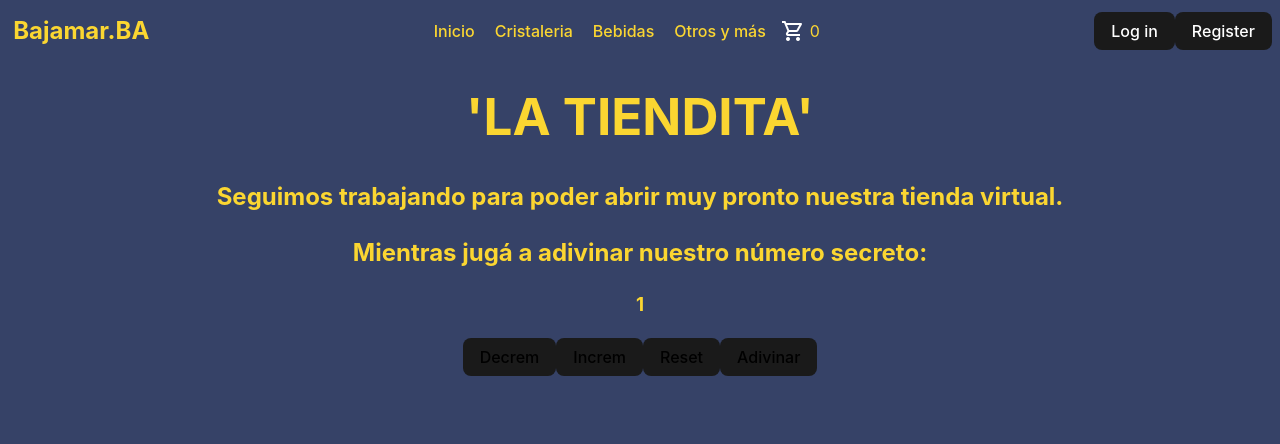
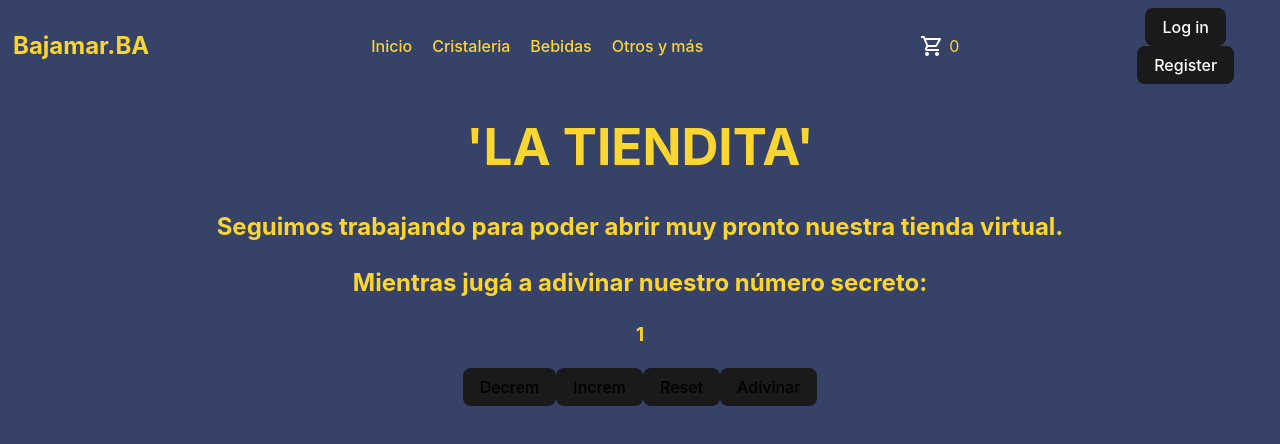
Before and after one commit to Ricardo2727/bajamar, a React (Vite) app: page / in a window 1280 px wide. Shown: the top 444 px of the page. Built offline with nearby package versions, Linux system fonts and the light colour scheme.

Commit message:
primera preentrega

```diff
--- a/src/component/NavBar/NavBar.jsx
+++ b/src/component/NavBar/NavBar.jsx
@@ -12,8 +12,9 @@ const NavBar = () => {
                 <a className={classes.aHeader}>Cristaleria</a>
                 <a className={classes.aHeader}>Bebidas</a>
                 <a className={classes.aHeader}>Otros y más</a>
-                <CardWidget className={classes.aHeader} />
+
             </nav>
+            <CardWidget className={classes.aHeader} />
 
             <div >
                 <Button label='Log in' className={classes.buttonHeader} callback={() => console.log('clic en log in')} />
--- a/src/component/NavBar/NavBar.module.css
+++ b/src/component/NavBar/NavBar.module.css
@@ -2,7 +2,7 @@
     display: flex;
     align-items: center;
     justify-content: space-between;
-    gap: 220px;
+    gap: 140px;
 
 }
 
```
